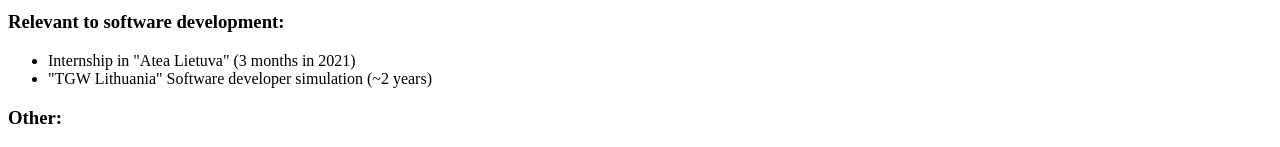
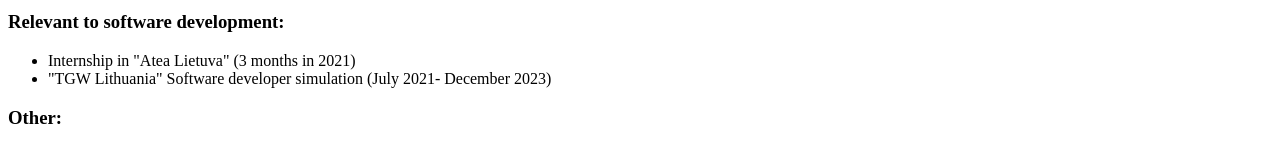
Before and after one commit to JusGri/CV-html, a plain HTML site: page index.html in a window 1280 px wide. Shown: the part 527-674 px from the top of the page. Drawn offline with Linux system fonts and the light colour scheme.

Commit message:
Update index.html
more specific date for employment

```diff
--- a/index.html
+++ b/index.html
@@ -22,7 +22,7 @@
     <h3>Relevant to software development:</h3>
     <ul>
         <li>Internship in "Atea Lietuva" (3 months in 2021)</li>
-        <li>"TGW Lithuania" Software developer simulation (~2 years)</li>
+        <li>"TGW Lithuania" Software developer simulation (July 2021- December 2023)</li>
     </ul>
     <h3>Other:</h3>
     <ul>
```
